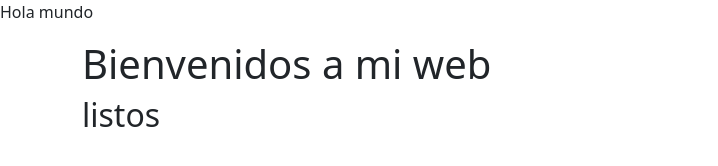
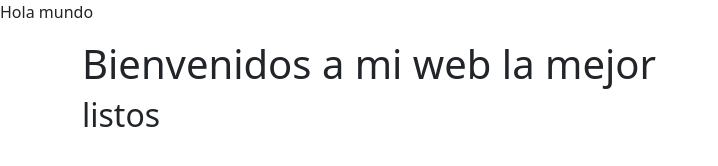
Before and after one commit to AAriel47/practicagitygithub, a plain HTML site: page index.html in a window 1280 px wide. Shown: the whole page, without its empty margins (0-718 px from the left). Drawn offline with Linux system fonts and the light colour scheme.

```diff
--- a/index.html
+++ b/index.html
@@ -11,7 +11,7 @@
 <body>
     <p>Hola mundo</p>
     <div class="container">
-        <h1>Bienvenidos a mi web</h1>
+        <h1>Bienvenidos a mi web la mejor</h1>
         <h2>listos</h2>
     </div>
 
```
